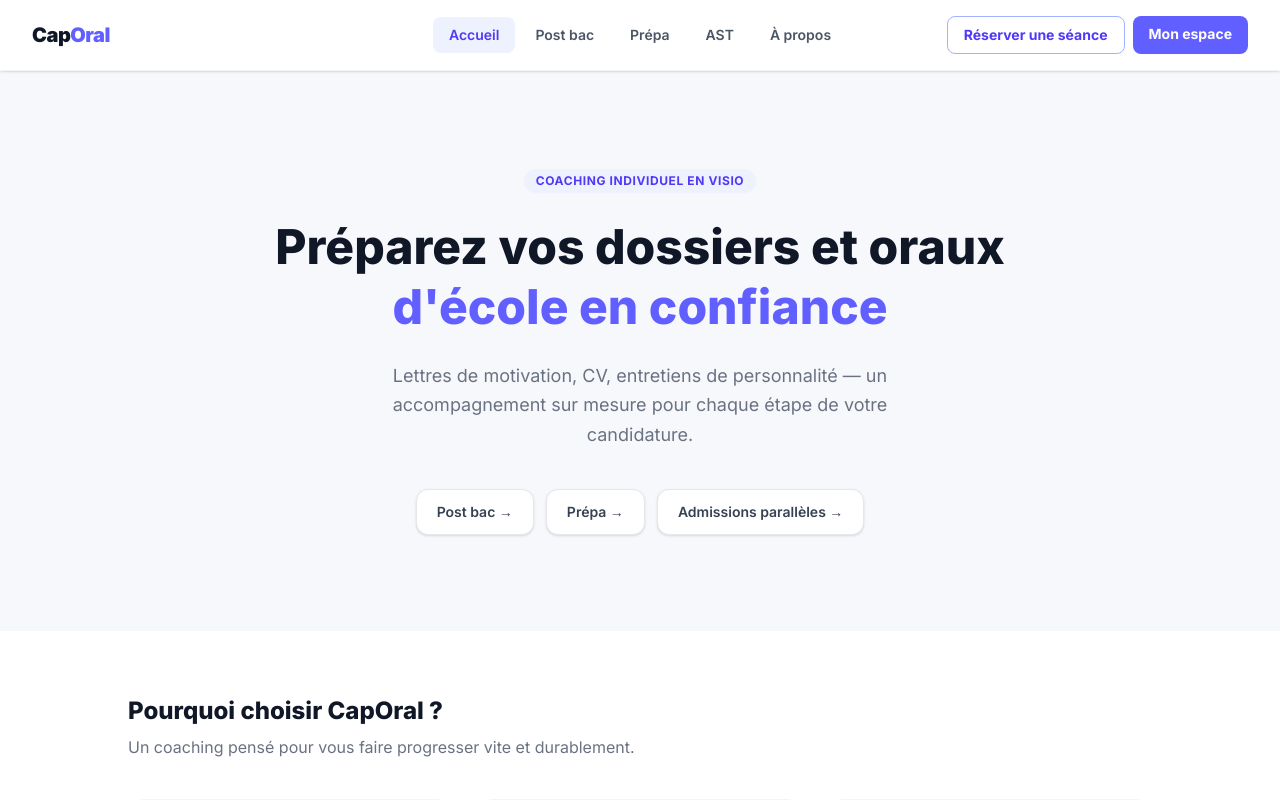
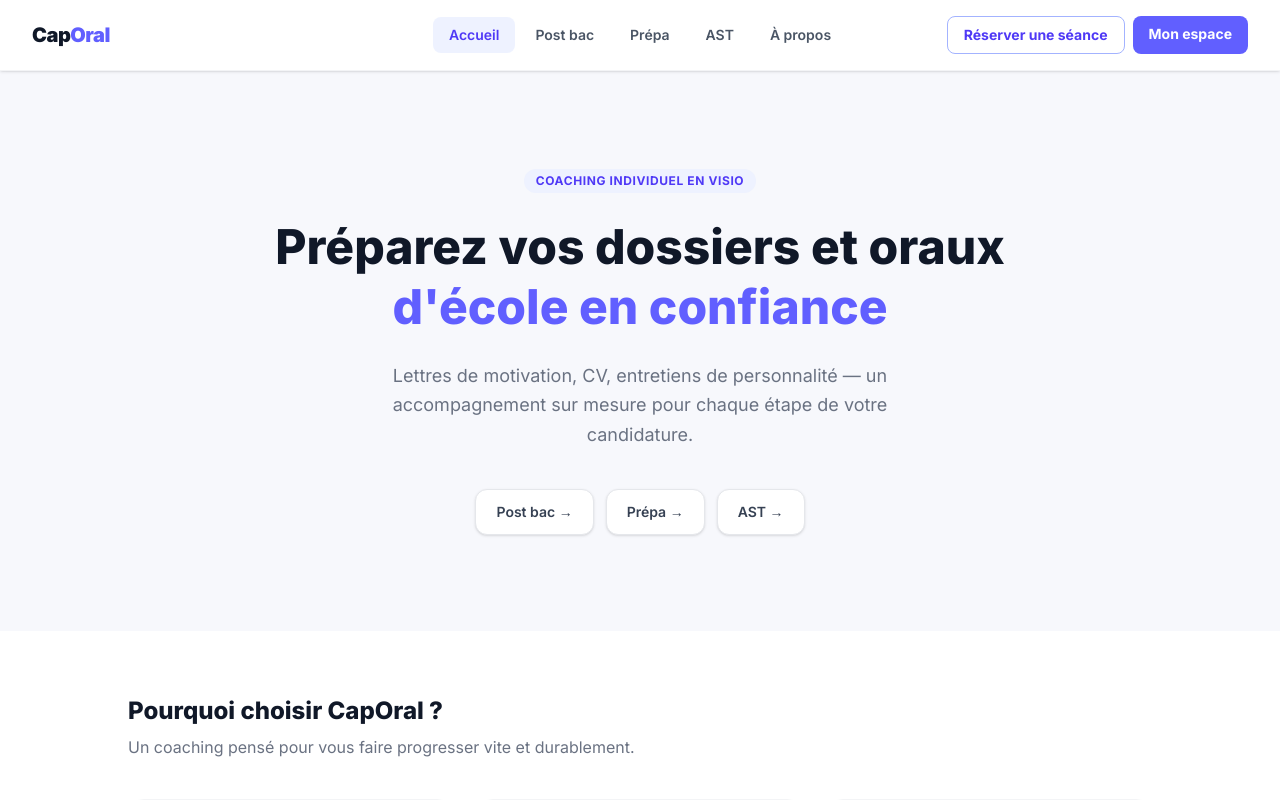
Before and after one commit to louiseheraud/presentation, a Next.js app: page / in a window 1280 px wide. Shown: the top 800 px of the page. Built offline with nearby package versions, Linux system fonts and the light colour scheme.

Commit message:
Rename Admissions parallèles to AST in home page hero
Co-Authored-By: Claude Sonnet 4.6 <noreply@anthropic.com>

```diff
--- a/app/page.tsx
+++ b/app/page.tsx
@@ -45,7 +45,7 @@ const testimonials = [
 const parcours = [
   { label: 'Post bac', href: '/post-bac', description: 'Écoles de commerce et programmes internationaux après le bac.' },
   { label: 'Prépa', href: '/prepa', description: 'Entretiens de personnalité pour les concours grandes écoles.' },
-  { label: 'Admissions parallèles', href: '/ast', description: 'AST grandes écoles et IAE depuis une L2/L3 ou une école.' },
+  { label: 'AST', href: '/ast', description: 'AST grandes écoles et IAE depuis une L2/L3 ou une école.' },
 ]
 
 export default function Home() {
```
